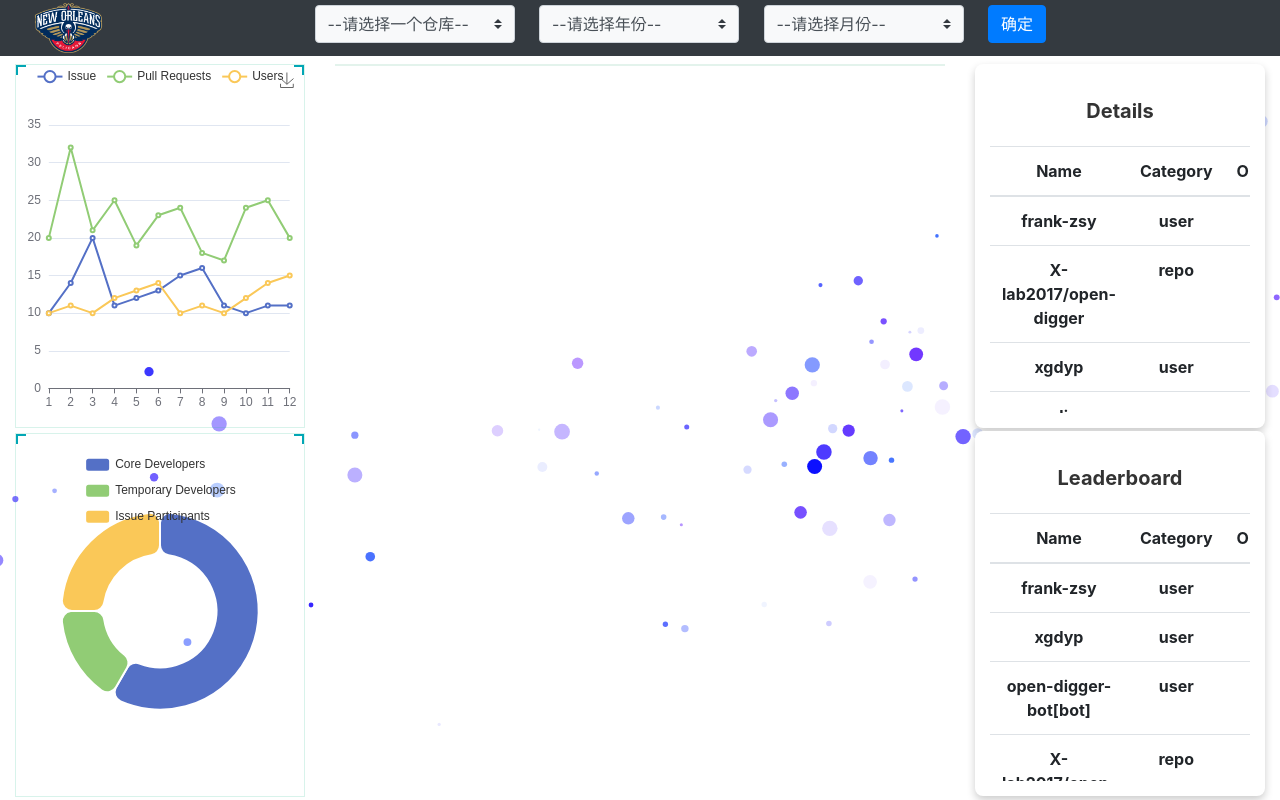
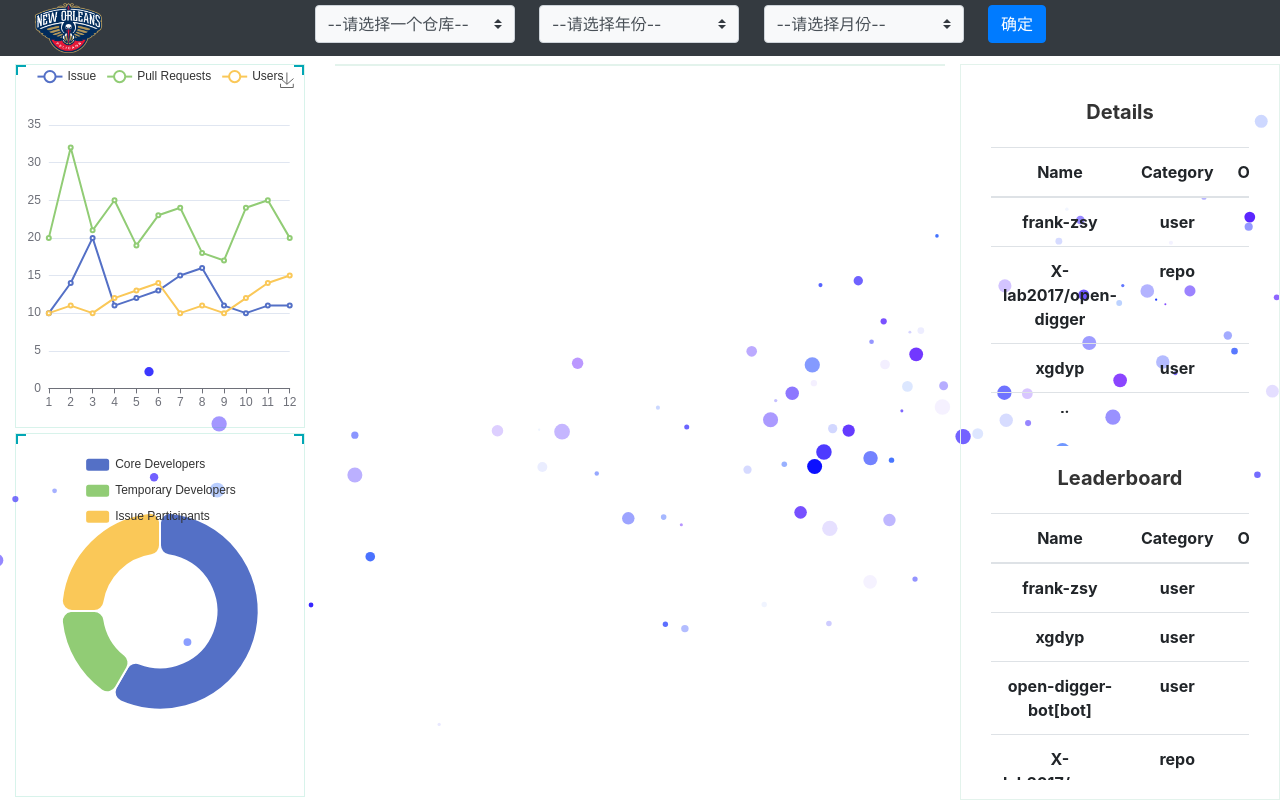
Before and after one commit to iWYZ-666/openg, a Flask app: template templates/index.html in a window 1280 px wide. Run offline with Flask 2, Linux system fonts and the light colour scheme; the template is opened without the code that fills it, so the values that code supplies are empty; parts of the project's set-up code (start-up, migrations or seed data) failed here and were passed over; some libraries are stand-ins or nearby versions.

Commit message:
update html

```diff
--- a/templates/index.html
+++ b/templates/index.html
@@ -29,8 +29,10 @@
   .table thead th {
     position: sticky;
     top: 0;
-    background: white;
     z-index: 10;
+    background-color: white;
+    height: 16%;
+    vertical-align: middle;
   }
 
 
@@ -93,7 +95,7 @@
   <div class="container-fluid" style="height: 92%;">
     <div class="row" style="height: 100%;">
 
-      <div class="col-md-3 mx-auto" style="width: 15%;  height: 100%; display: flex; flex-direction: column;">
+      <div class="col-md-3 mx-auto" style="width: 20%;  height: 100%; display: flex; flex-direction: column;">
         <!-- 折线图 -->
         <!-- <h3 style="text-align: center;"> Repo Analysis </h3> -->
         <!-- <div></div> -->
@@ -116,8 +118,8 @@
       </div>
 
 
-      <div class="col-md-3 mx-auto" style="width: 25%; height: 100%; ">
-        <div id="details" class="bordered" style="height: 49.5%; background-color: #fff; padding: 15px; border-radius: 8px; box-shadow: 0 4px 8px 0 rgba(0,0,0,0.2);">
+      <div class="col-md-3 mx-auto" style="width: 20%; height: 100%; border: 1px solid #E3F3EC"">
+        <div id="details" class="bordered" style="height: 49.5%; padding: 15px; border-radius: 8px; ">
           <div class="card" style="border: none; height: 20%">
               <div class="card-body">
                   <h5 class="card-title" style="text-align: center; color: #333; font-weight: bold;">Details</h5>
@@ -162,7 +164,7 @@
               </table>
           </div>
         </div>
-        <div id="leaderboard" style="height: 49.5%; background-color: #fff; padding: 15px; border-radius: 8px; box-shadow: 0 4px 8px 0 rgba(0,0,0,0.2); margin-top: 1%;">
+        <div id="leaderboard" style="height: 49.5%;  padding: 15px; border-radius: 8px;  margin-top: 1%;">
           <div class="card" style="border: none; height: 20%">
               <div class="card-body">
                   <h5 class="card-title" style="text-align: center; color: #333; font-weight: bold;">Leaderboard</h5>
```
